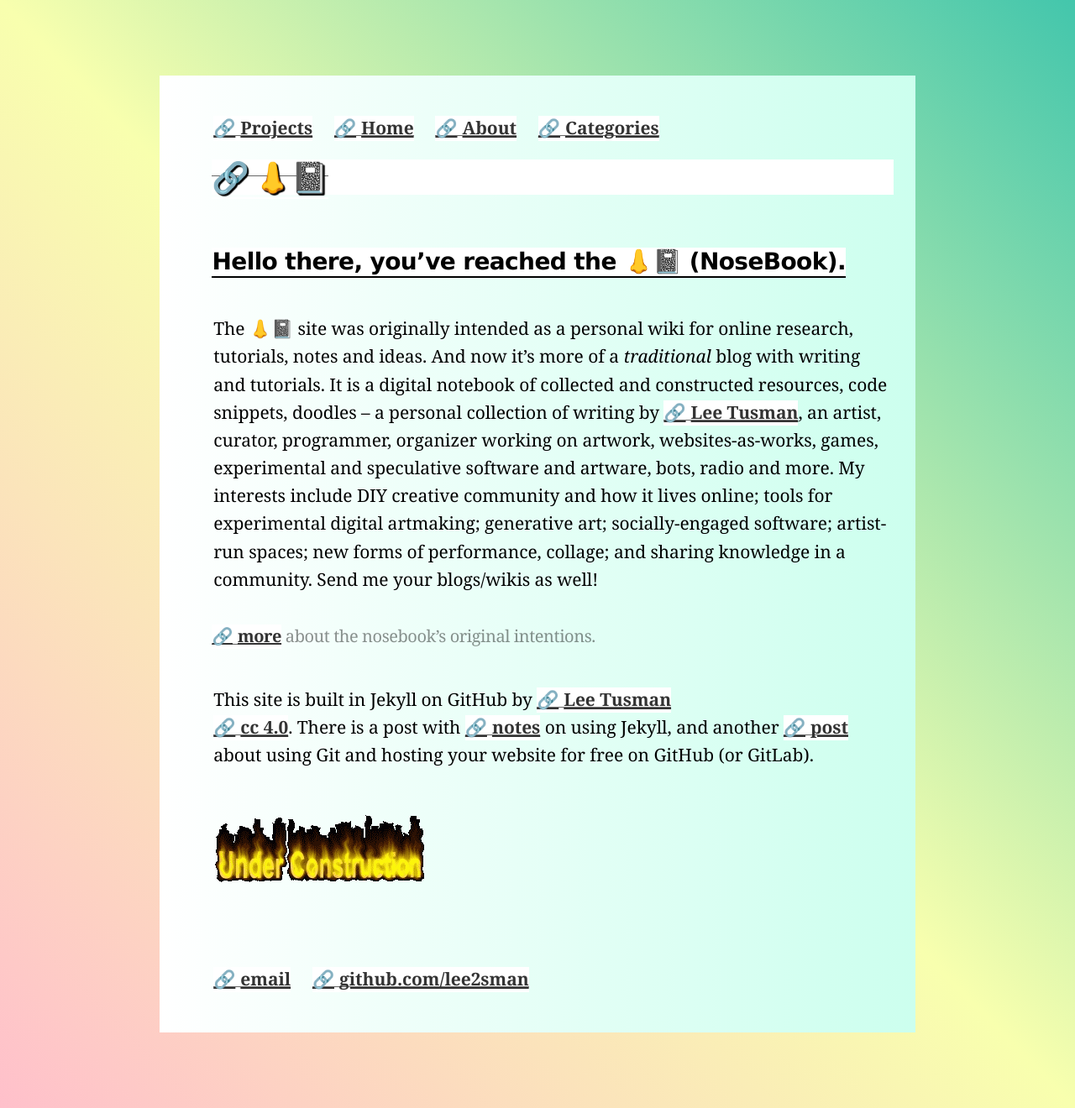
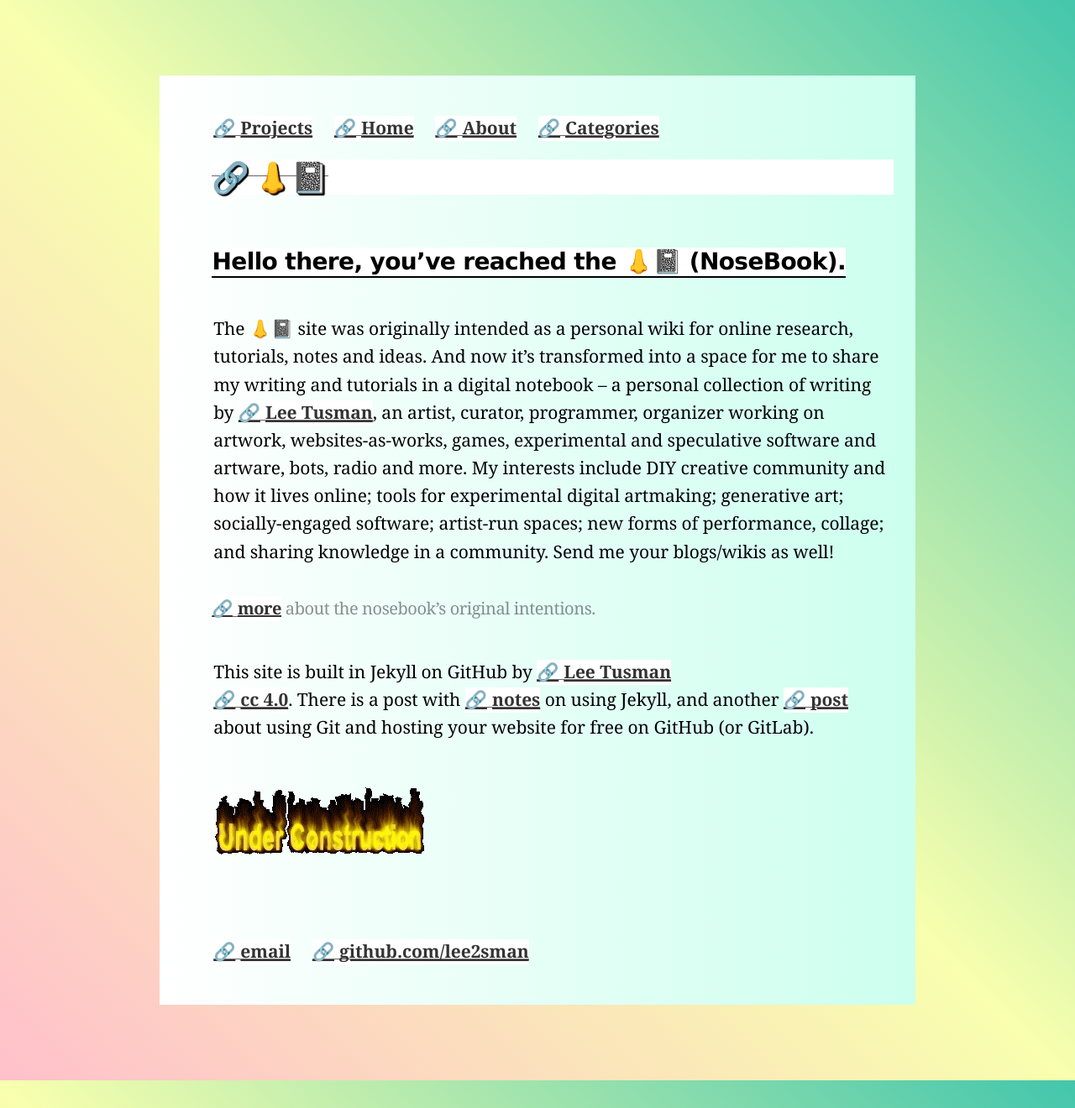
Before and after one commit to lee2sman/nosebook, a Jekyll site: the page built from about.md, in a window 1280 px wide. Shown: the whole page at 84% size. Built offline with Jekyll 4.4.1, drawn with Linux system fonts in a browser that asks for light colours.

Commit message:
update about.md

```diff
--- a/about.md
+++ b/about.md
@@ -5,7 +5,7 @@ permalink: /about/
 ---
 ## Hello there, you've reached the 👃📓 (NoseBook).
 
-The 👃📓 site was originally intended as a personal wiki for online research, tutorials, notes and ideas. And now it's more of a *traditional* blog with writing and tutorials. It is a digital notebook of collected and constructed resources, code snippets, doodles – a personal collection of writing by [Lee Tusman](http://leetusman.com), an artist, curator, programmer, organizer working on artwork, websites-as-works, games, experimental and speculative software and artware, bots, radio and more. My interests include DIY creative community and how it lives online; tools for experimental digital artmaking; generative art; socially-engaged software; artist-run spaces; new forms of performance, collage; and sharing knowledge in a community. Send me your blogs/wikis as well!
+The 👃📓 site was originally intended as a personal wiki for online research, tutorials, notes and ideas. And now it's transformed into a space for me to share my writing and tutorials in a digital notebook – a personal collection of writing by [Lee Tusman](http://leetusman.com), an artist, curator, programmer, organizer working on artwork, websites-as-works, games, experimental and speculative software and artware, bots, radio and more. My interests include DIY creative community and how it lives online; tools for experimental digital artmaking; generative art; socially-engaged software; artist-run spaces; new forms of performance, collage; and sharing knowledge in a community. Send me your blogs/wikis as well!
 
 
 ###### [more](http://leetusman.com/nosebook/art/programming/2017/09/02/start-digital-sketchbook.html) about the nosebook's original intentions.
```
